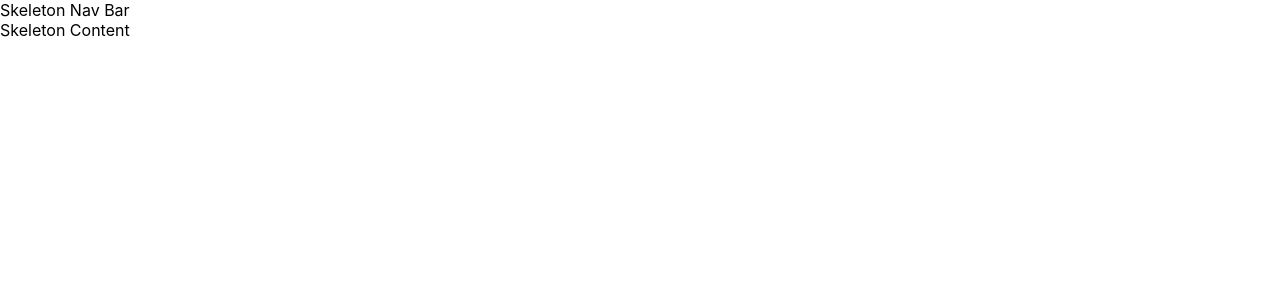
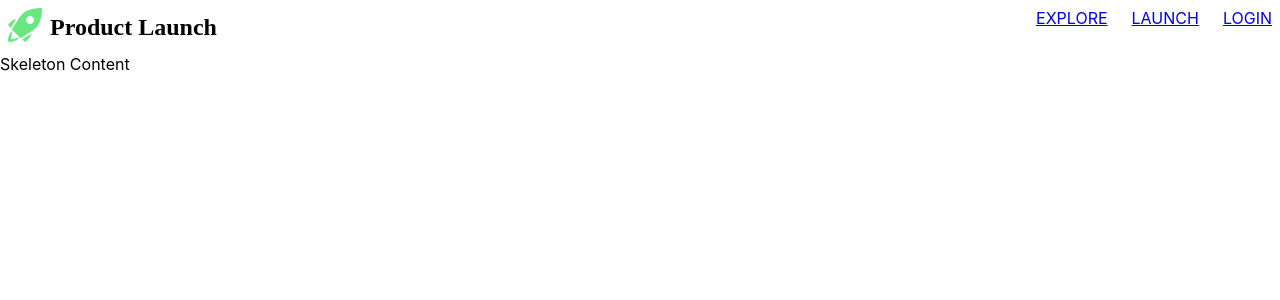
Before and after one commit to hatchways/team-thor, a React (Create React App) app in the folder client/: page / in a window 1280 px wide. Shown: the top 300 px of the page. Built offline with nearby package versions, Linux system fonts and the light colour scheme; no server answers.

Commit message:
set up basics of nav bar started on theme and fonts

```diff
--- a/client/src/components/NavBar/index.js
+++ b/client/src/components/NavBar/index.js
@@ -1,7 +1,43 @@
-import { Box } from "@material-ui/core";
+import { Box, makeStyles, Typography } from "@material-ui/core";
+import { Link } from "react-router-dom";
+import logo from "./ic-logo.png";
+
+const useStyles = makeStyles((theme) => ({
+  logo: {
+    height: 34,
+    width: 34,
+    marginRight: 8,
+  },
+  link: {
+    marginLeft: 24,
+  },
+}));
 
 function NavBar() {
-  return <Box>Skeleton Nav Bar</Box>;
+  const classes = useStyles();
+
+  return (
+    <Box display="flex" justifyContent="space-between" padding="8px">
+      {/* Logo and title  */}
+      <Box display="flex" id="nav-Left">
+        <img src={logo} className={classes.logo} />
+        <Typography variant="h6">Product Launch</Typography>
+      </Box>
+
+      {/* Links and login */}
+      <Box display="flex" id="nav-Right">
+        <Link className={classes.link} to="explore">
+          EXPLORE
+        </Link>
+        <Link className={classes.link} to="explore">
+          LAUNCH
+        </Link>
+        <Link className={classes.link} to="explore">
+          LOGIN
+        </Link>
+      </Box>
+    </Box>
+  );
 }
 
 export default NavBar;
--- a/client/src/themes/theme.js
+++ b/client/src/themes/theme.js
@@ -2,13 +2,16 @@ import { createMuiTheme } from "@material-ui/core";
 
 export const theme = createMuiTheme({
   typography: {
-    fontFamily: '"Roboto"',
+    fontFamily: "ProximaNova-Semibold",
     fontSize: 12,
-    h1: {
+    h6: {
+      fontFamily: "Gilroy",
+      fontWeight: 700,
+      fontSize: 24,
       // could customize the h1 variant as well
-    }
+    },
   },
   palette: {
-    primary: { main: "#DF1B1B" }
-  }
+    primary: { main: "#69E781" },
+  },
 });
```
Also changed, not shown: client/src/components/NavBar/ic-logo.png (added).
